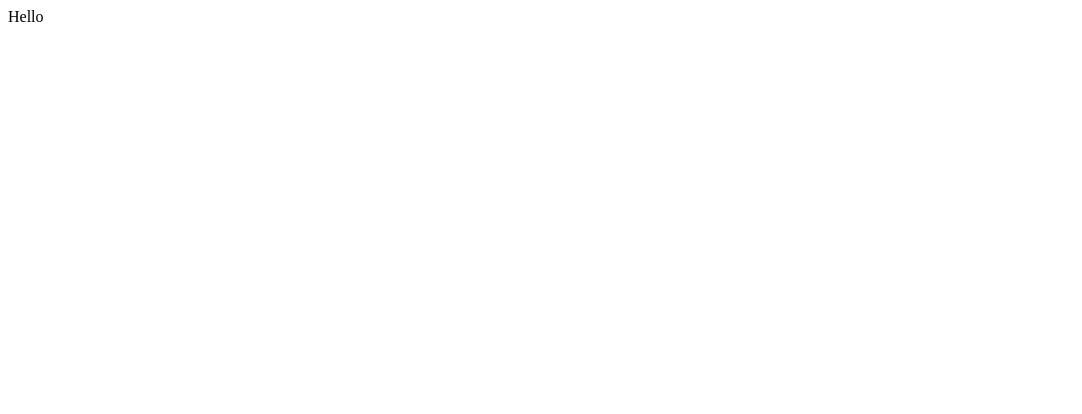
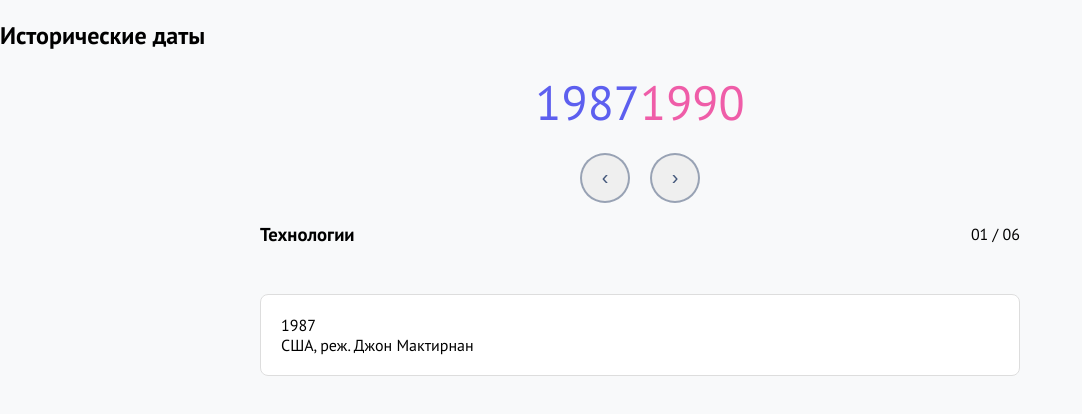
Before and after one commit to KateGoncharik/history-in-slides, a React app: page / in a window 1280 px wide. Shown: the top 414 px of the page, without its empty margins (0-1082 px from the left). Built offline with nearby package versions, Linux system fonts and the light colour scheme.

Commit message:
add slider with basic logic and styles

```diff
--- a/public/index.html
+++ b/public/index.html
@@ -1,8 +1,14 @@
-<!DOCTYPE html>
+<!doctype html>
 <html lang="ru">
   <head>
     <meta charset="UTF-8" />
     <meta name="viewport" content="width=device-width, initial-scale=1.0" />
+    <link rel="preconnect" href="https://fonts.googleapis.com" />
+    <link rel="preconnect" href="https://fonts.gstatic.com" crossorigin />
+    <link
+      href="https://fonts.googleapis.com/css2?family=PT+Sans:ital,wght@0,400;0,700;1,400;1,700&display=swap"
+      rel="stylesheet"
+    />
     <link rel="icon" type="image/x-icon" href="/images/planet.png" />
     <title>History in slides by Kate Goncharik</title>
   </head>
--- /dev/null
+++ b/src/Controllers.tsx
@@ -0,0 +1,18 @@
+interface SliderControllersProps {
+  onNext: () => void;
+  onPrev: () => void;
+}
+
+export const SliderControllers = ({ onNext, onPrev }: SliderControllersProps) => {
+  return (
+    <div className="slider-controllers">
+      <button className="controller-btn prev" onClick={onPrev}>
+        ‹
+      </button>
+
+      <button className="controller-btn next" onClick={onNext}>
+        ›
+      </button>
+    </div>
+  );
+};
--- /dev/null
+++ b/src/EventsSlider.tsx
@@ -0,0 +1,49 @@
+import { Swiper, SwiperSlide } from 'swiper/react';
+import { Mousewheel, FreeMode, Controller } from 'swiper/modules';
+import 'swiper/css';
+import 'swiper/css/free-mode';
+import 'swiper/css/mousewheel';
+
+export interface HistoricalEvent {
+  year: number;
+  description?: string;
+}
+
+interface EventsSliderProps {
+  events: HistoricalEvent[];
+}
+// ширина не та, не хватает стилей
+export const EventsSlider = ({ events }: EventsSliderProps) => {
+  return (
+    <div className="events-slider">
+      <Swiper
+        direction="horizontal"
+        modules={[Mousewheel, FreeMode, Controller]}
+        mousewheel={true}
+        freeMode={{
+          enabled: true,
+          momentum: true,
+          momentumRatio: 0.5,
+          momentumBounce: true,
+        }}
+        pagination={{
+          clickable: true,
+          type: 'fraction',
+        }}
+        slidesPerView="auto"
+        centeredSlides={true}
+        spaceBetween={10}
+        className="vertical-slider"
+      >
+        {events.map((event) => (
+          <SwiperSlide key={event.year} className="event-slide">
+            <div className="event-card">
+              <div className="event-year">{event.year}</div>
+              {event.description && <div className="event-description">{event.description}</div>}
+            </div>
+          </SwiperSlide>
+        ))}
+      </Swiper>
+    </div>
+  );
+};
--- /dev/null
+++ b/src/Main.tsx
@@ -0,0 +1,51 @@
+import { useEffect, useState } from 'react';
+import { EventsSlider } from './EventsSlider';
+import { SliderControllers } from './Controllers';
+import { mockCategories } from './data';
+
+export const MainSlider = () => {
+  const [activeCategory, setActiveCategory] = useState(0);
+  const currentCategory = mockCategories[activeCategory];
+  const handleNext = () => {
+    setActiveCategory((prev) => (prev === mockCategories.length - 1 ? 0 : prev + 1));
+  };
+
+  const handlePrev = () => {
+    setActiveCategory((prev) => (prev === 0 ? mockCategories.length - 1 : prev - 1));
+  };
+
+  const [startYear, setStartYear] = useState(
+    currentCategory.events.length > 0 ? currentCategory.events[0].year : 1999
+  );
+  const [endYear, setEndYear] = useState(
+    currentCategory.events.length > 0
+      ? currentCategory.events[currentCategory.events.length - 1].year
+      : 1999
+  );
+  useEffect(() => {
+    setStartYear(currentCategory.events[0].year);
+    setEndYear(currentCategory.events[currentCategory.events.length - 1].year);
+  }, [currentCategory]);
+  return (
+    <div className="main-slider">
+      <h2>Исторические даты</h2>
+      <div className="dates-display">
+        <span className="start-date">{startYear}</span>
+        <span className="end-date">{endYear}</span>
+      </div>
+      <SliderControllers onNext={handleNext} onPrev={handlePrev} />
+
+      <div className="events-section">
+        <div className="current-category">
+          <h3>{currentCategory.name}</h3>
+          <div className="counter">
+            {String(activeCategory + 1).padStart(2, '0')} /{' '}
+            {String(mockCategories.length).padStart(2, '0')}
+          </div>
+        </div>
+
+        <EventsSlider events={currentCategory.events} />
+      </div>
+    </div>
+  );
+};
--- /dev/null
+++ b/src/data.ts
@@ -0,0 +1,44 @@
+import { Category } from './types';
+
+export const mockCategories: Category[] = [
+  {
+    name: 'Технологии',
+    events: [
+      { year: 1987, description: 'США, реж. Джон Мактирнан' },
+      {
+        year: 1988,
+
+        description: 'США, реж. Роберт Земекис',
+      },
+      { year: 1989, description: 'США, реж. Роберт Земекис' },
+      { year: 1990, description: 'США, реж. Джон Мактирнан' },
+    ],
+  },
+  {
+    name: 'Кино',
+    events: [{ year: 1987 }, { year: 1988 }],
+  },
+  {
+    name: 'Литература',
+    events: [{ year: 1987 }, { year: 1988 }],
+  },
+  {
+    name: 'Театр',
+    events: [{ year: 1987 }, { year: 1988 }],
+  },
+  {
+    name: 'Спорт',
+    events: [{ year: 1987 }, { year: 1988 }],
+  },
+  {
+    name: 'Наука',
+    events: [
+      {
+        year: 2015,
+        description:
+          '13 сентября — частное солнечное затмение, видимое в Южной Африке и части Антарктиды',
+      },
+      { year: 2022 },
+    ],
+  },
+];
--- /dev/null
+++ b/src/moreStyle.css
@@ -0,0 +1,62 @@
+* {
+  box-sizing: border-box;
+}
+
+body {
+  margin: 0;
+  padding: 0;
+
+  font-family:
+    'PT Sans',
+    -apple-system,
+    BlinkMacSystemFont,
+    'Segoe UI',
+    'Roboto',
+    'Oxygen',
+    'Ubuntu',
+    'Cantarell',
+    'Fira Sans',
+    'Droid Sans',
+    'Helvetica Neue',
+    sans-serif;
+  -webkit-font-smoothing: antialiased;
+  -moz-osx-font-smoothing: grayscale;
+}
+
+#root {
+  min-height: 100vh;
+  background: #f8f9fa;
+}
+
+.container {
+  max-width: 1200px;
+  margin: 0 auto;
+  width: 100%;
+}
+
+.slider-controllers {
+  display: flex;
+  align-items: center;
+  justify-content: center;
+  gap: 20px;
+  margin-top: 20px;
+}
+
+.controller-btn {
+  width: 50px;
+  height: 50px;
+  border: 2px solid rgba(66, 86, 122, 0.5);
+  border-radius: 50%;
+  font-size: 20px;
+  color: #42567a;
+  cursor: pointer;
+  display: flex;
+  align-items: center;
+  justify-content: center;
+  transition: all 0.3s ease;
+}
+
+.controller-btn:hover {
+  background: white;
+  color: black;
+}
--- /dev/null
+++ b/src/style.css
@@ -0,0 +1,104 @@
+.app {
+  max-width: 1200px;
+  margin: 0 auto;
+  padding: 20px;
+}
+
+.main-slider {
+  width: 100%;
+  overflow: hidden;
+}
+
+.categories-section {
+  width: 100%;
+  margin-bottom: 40px;
+}
+
+.categories-section h2 {
+  text-align: center;
+  margin-bottom: 20px;
+}
+
+.events-section {
+  width: 100%;
+  max-width: 800px;
+  margin: 0 auto;
+}
+
+.current-category {
+  display: flex;
+  justify-content: space-between;
+  align-items: center;
+  margin-bottom: 20px;
+  padding: 0 20px;
+}
+
+.vertical-slider {
+  height: 500px;
+  width: 100%;
+}
+
+.event-slide {
+  height: auto;
+  width: 100%;
+}
+
+.event-card {
+  background: white;
+  border: 1px solid #ddd;
+  border-radius: 8px;
+  padding: 20px;
+  margin: 10px 20px; /* Отступы по бокам */
+  width: calc(100% - 40px); /* Ширина с учетом отступов */
+  box-sizing: border-box;
+}
+
+.swiper-button-next,
+.swiper-button-prev {
+  color: #007bff;
+  background: white;
+  border-radius: 50%;
+  width: 40px;
+  height: 40px;
+  box-shadow: 0 2px 5px rgba(0, 0, 0, 0.2);
+}
+
+.swiper-button-next:after,
+.swiper-button-prev:after {
+  font-size: 20px;
+}
+
+.swiper-pagination {
+  position: relative;
+  margin-top: 10px;
+}
+
+.dates-display {
+  width: 100%;
+  display: flex;
+  justify-content: center;
+}
+
+.start-date {
+  font-size: 3rem;
+  color: #5d5fef;
+}
+.end-date {
+  font-size: 3rem;
+  color: #ef5da8;
+}
+
+@media (max-width: 768px) {
+  .app {
+    padding: 10px;
+  }
+
+  .vertical-slider {
+    height: 400px;
+  }
+
+  .event-card {
+    margin: 10px;
+    width: calc(100% - 20px);
+  }
+}
--- /dev/null
+++ b/src/types.ts
@@ -0,0 +1,8 @@
+export interface HistoricalEvent {
+  year: number;
+  description?: string;
+}
+export interface Category {
+  name: string;
+  events: HistoricalEvent[];
+}
```
Also changed, not shown: src/index.tsx (+12 -1 lines).
